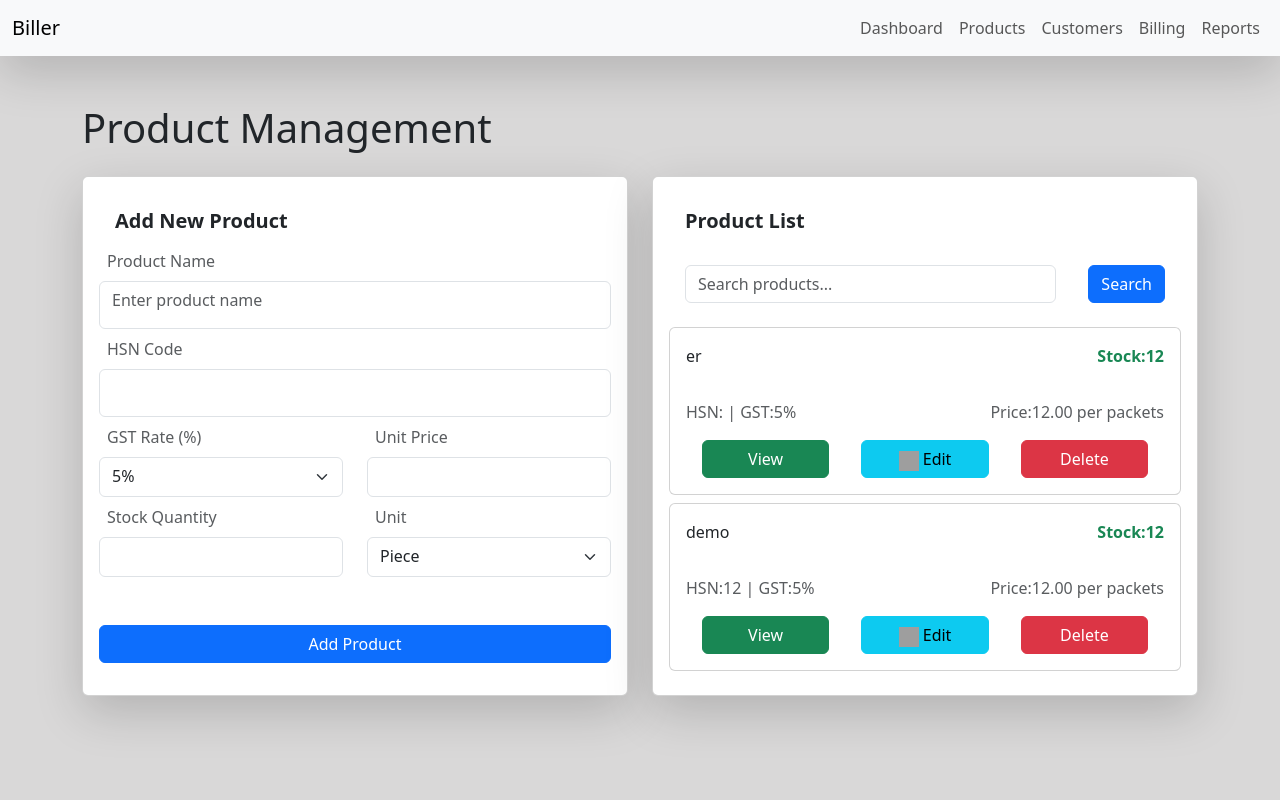
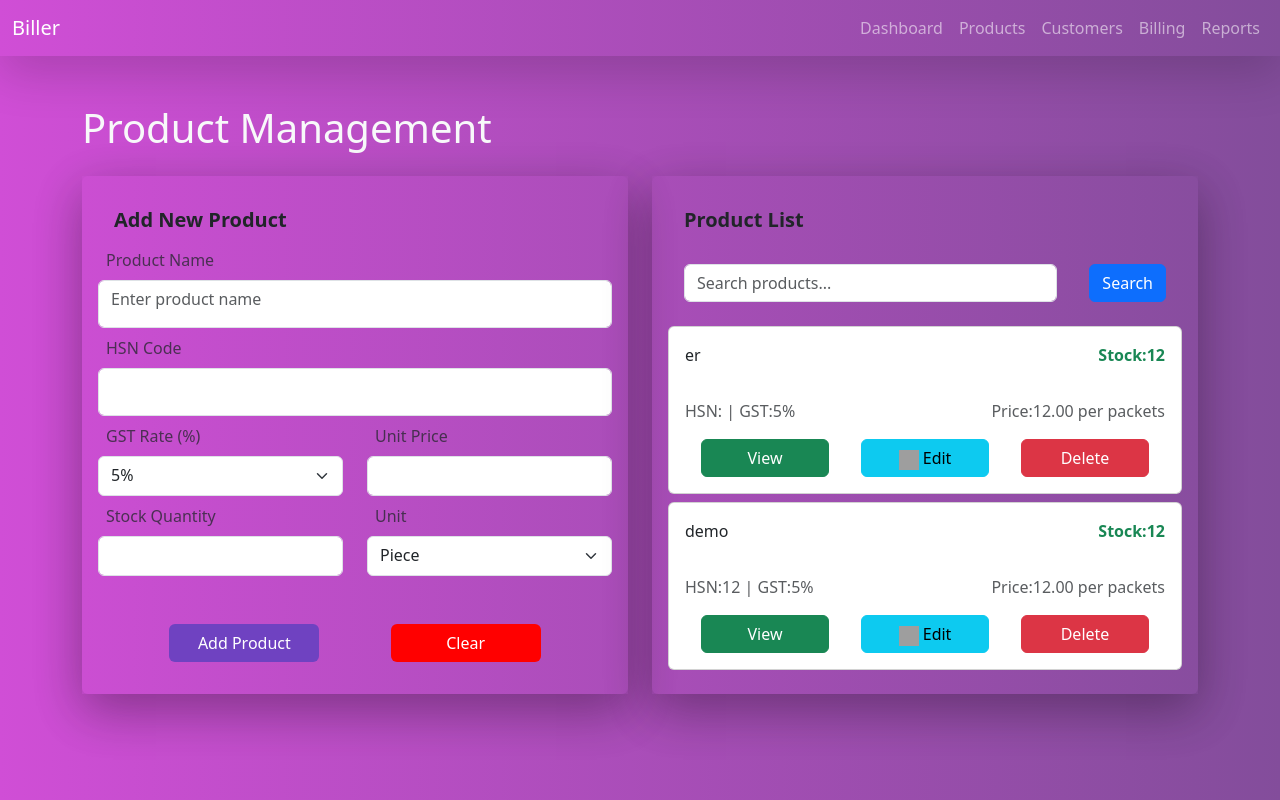
Before and after one commit to pdr-14/Project_Invoice, a Django app: page /addproduct/ in a window 1280 px wide. Run offline with Django 5.2, Linux system fonts and the light colour scheme; data comes from the database, SQL or seed files in the repository; both versions use the stored data as it was after the commit; some libraries are stand-ins or nearby versions; grey boxes are pictures that could not be loaded.

Commit message:
Edit product partially finished

```diff
--- a/Invoice/biller/templates/addcustomer.html
+++ b/Invoice/biller/templates/addcustomer.html
@@ -80,7 +80,7 @@
                  </div>
 
                  <div class="col-12 col-md-6 mb-3">
-                    <div class="card shadow-lg">
+                    <div class="card shadow-lg ">
                         <div class="card-body">
                             <h5 class="card-title fw-bold m-3">Customer List</h5>
                             <div class="productlist h-25" style=" overflow: auto;">
--- a/Invoice/biller/templates/addproduct.html
+++ b/Invoice/biller/templates/addproduct.html
@@ -8,11 +8,11 @@
      }
    </style>
    <div class="container mb-5 mt-5">
-            <h1 class="mb-4">Product Management</h2>
+            <h1 class="mb-4 text-light">Product Management</h2>
             <div class="row">
                 <div class="col-12 col-md-6 mb-3">
-                    <div class="card shadow-lg">
-                        <div class="card-body">
+                    <div class="card shadow-lg bg-transparent border-0">
+                        <div class="card-body shadow-lg">
                             <h5 class="card-title m-3 fw-bold">Add New Product</h5>
                             <form class="mt-3"  id="addproductform" method="POST" >
                                 {% csrf_token %}
@@ -59,15 +59,21 @@
 
 
                                     </div>
+
                                 </div>
-                                <button id="addbtn" class="btn btn-primary w-100" type="submit">Add Product</button>
+                                <div class="row">
+                                        <div class="col-12 d-flex justify-content-evenly">
+                                            <button id="addbtn" class="btn btn-purple" style="width:150px;" type="submit">Add Product</button>
+                                            <button id="clearbtn" class="btn" style="background-color:red;color:white;width:150px;" type="button">Clear</button>
+                                        </div>
+                                    </div>
                             </form>
                         </div>
                     </div>
                  </div>
                 <div class="col-12 col-md-6">
-                    <div class="card shadow-lg">
-                        <div class="card-body">
+                    <div class="card bg-transparent border-0 shadow-lg">
+                        <div class="card-body shadow-lg">
                             <h5 class="card-title m-3 fw-bold">Product List</h5>
                             <div id="productholder">
                             {% include "addproduct/productcard.html" with productlist=productlist %}
@@ -80,6 +86,19 @@
 <script src="{% static 'js/jquery-3.6.0.min.js' %}"></script>
 <script src="{% static 'js/jquery-3.6.0.js' %}"></script>
 <script>
+        function Clear()
+        {
+             $('input[type="text"]').val('');
+            // Reset all select elements to the first option
+            $('select').prop('selectedIndex', 0);
+            $('input[type="number"]').val('');
+            document.getElementById("piecesdata").style.display="none";
+            $("#addbtn").text("Add Product");
+        }
+        $("#clearbtn").on("click",function(e){
+            e.preventDefault();
+            Clear();
+        });
         $("#type").on("change",function(e){
             var value=$("#type").val();
             if(value==="packets")
@@ -135,6 +154,7 @@
                                         });
                                 }
                         });
+                        $("#addbtn").text("Add Product");
                 }
                 else if(addbtntext=="Update Product"){
                     $.ajax({
@@ -151,6 +171,7 @@
                             Swal.fire({title:"Error",text:error.message,icon:'error',confirmButtonText:"Close"});
                         }
                     });
+                    $("#addbtn").text("Add Product");
                 }
         });
 
@@ -197,6 +218,11 @@
                                 });
                             }
                     });
+                    if(name==$("#Productname").val())
+                    {
+                        $("#addbtn").text("Add Product");
+                        Clear();
+                    }
         });
         // for edit button
         $(document).on('click','.btn-info',function(e){
--- a/Invoice/biller/templates/layout.html
+++ b/Invoice/biller/templates/layout.html
@@ -7,6 +7,7 @@
         <meta name="viewport" content="width=device-width, initial-scale=1.0">
         <link rel="stylesheet" href="{% static "css/bootstrap.min.css" %}">
         <link rel="stylesheet" href="{% static "sweetalert/sweetalert2.min.css" %}">
+        <link rel="stylesheet" href="{% static "css/sitestyle.css" %}">
         <style>
         .btn-main{
             background-color:#A020F0;
@@ -14,8 +15,8 @@
     </style>
         </head>
 
-    <body style="background-color: #d6d5d5e8;">
-        <nav class="navbar navbar-expand-lg shadow-lg  bg-light">
+    <body>
+        <nav class="navbar navbar-expand-lg shadow-lg bg-transparent navbar-dark" >
             <div class="container-fluid">
                 <a class="navbar-brand" href="#">Biller</a>
                 <button class="navbar-toggler" type="button" data-bs-toggle="collapse" data-bs-target="#navbarNav" aria-controls="navbarNav" aria-expanded="false" aria-label="Toggle navigation">
--- /dev/null
+++ b/Invoice/static/css/sitestyle.css
@@ -0,0 +1,26 @@
+.bg-purpule{
+    background-color: #6f42c1;
+}
+.btn-purple {
+  background-color: #6f42c1;
+  color: white;
+  border: none;
+}
+
+.btn-purple:hover {
+  background-color: #59359c;
+}
+.btn-purple:active {
+  background-color: #4b2a7f;
+}
+.btn-purple:focus {
+  box-shadow: 0 0 0 0.2rem rgba(111, 66, 193, 0.5);
+}
+body{
+    background: #834d9b;  /* fallback for old browsers */
+    background: -webkit-linear-gradient(to right, #d04ed6, #834d9b);  /* Chrome 10-25, Safari 5.1-6 */
+    background: linear-gradient(to right, #d04ed6, #834d9b); /* W3C, IE 10+/ Edge, Firefox 16+, Chrome 26+, Opera 12+, Safari 7+ */
+}
+.bg-body-normal{
+    background-color: #d6d5d5e8;
+}
```
Also changed, not shown: Invoice/db.sqlite3.
